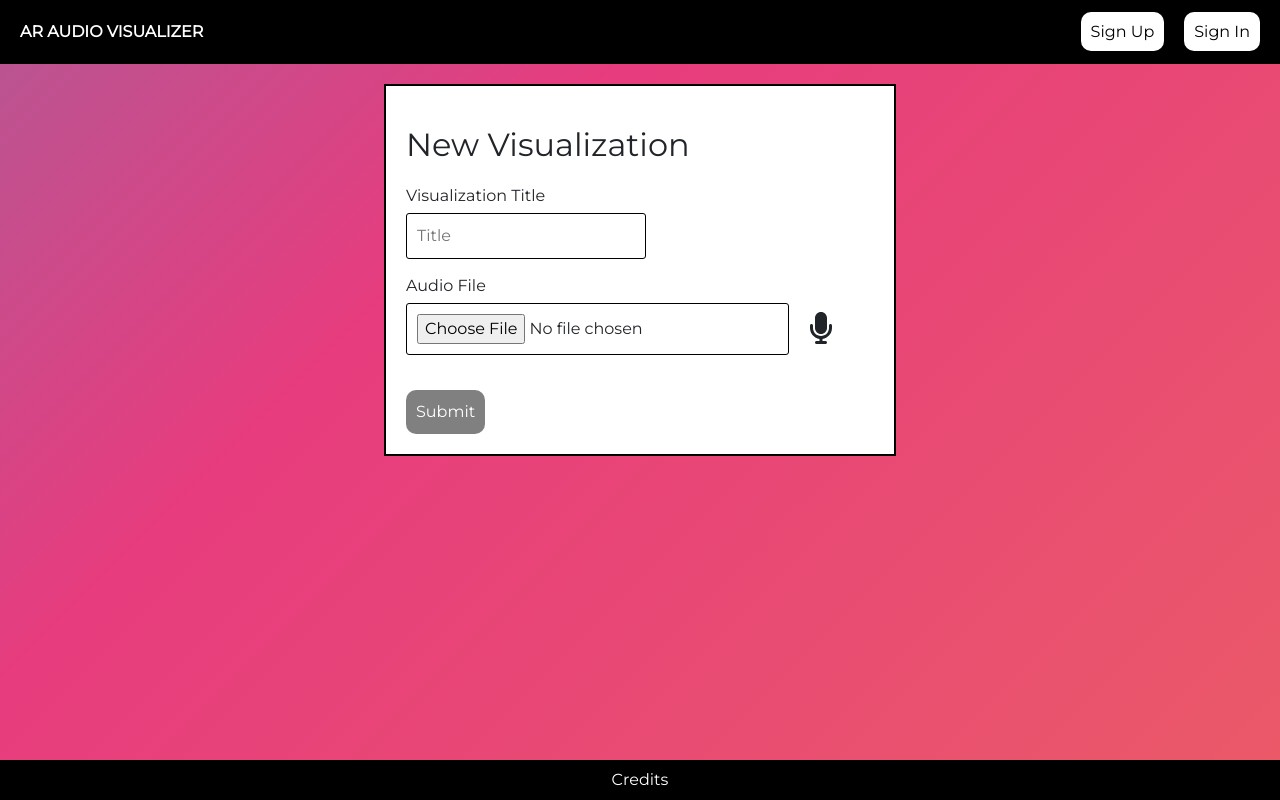
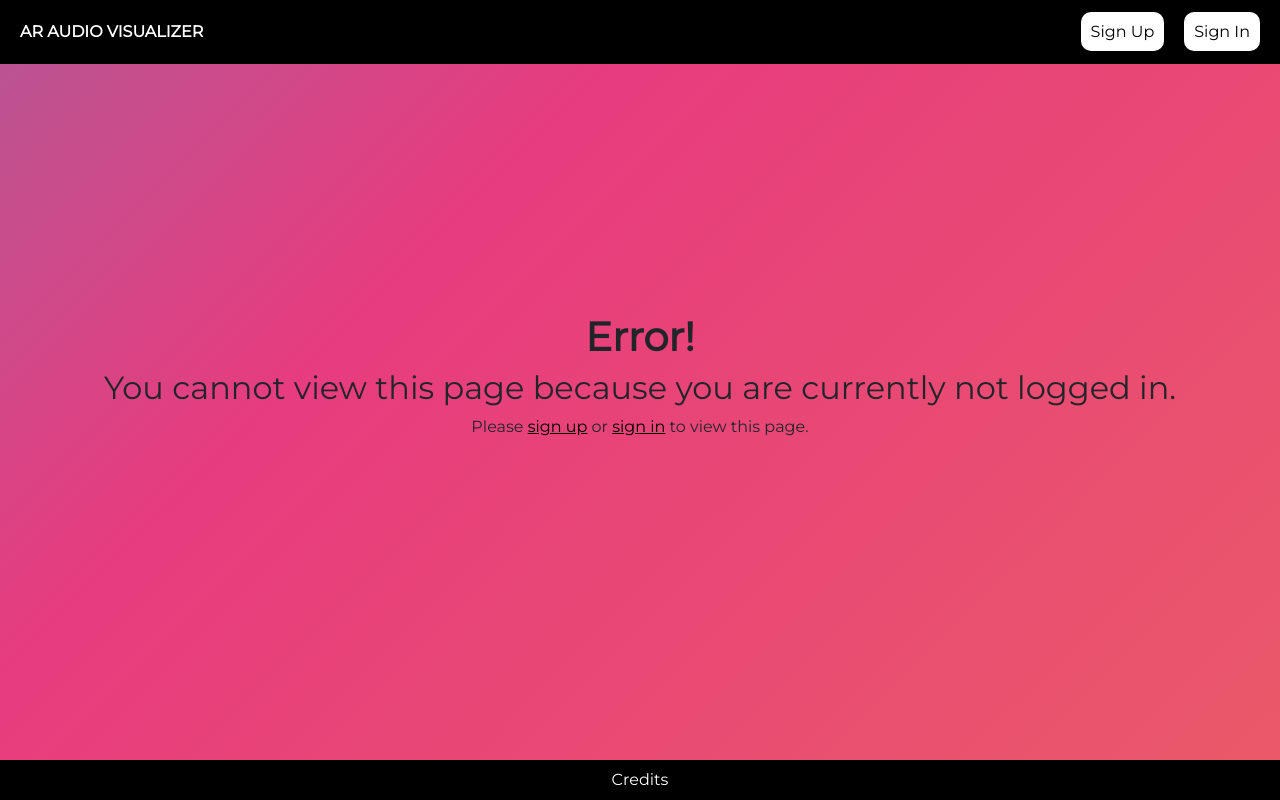
Before and after one commit to amiaxys/ar-audio-visualizer, an Angular app in the folder frontend/: page /new-visualization in a window 1280 px wide. Built offline with nearby package versions, Linux system fonts and the light colour scheme; no server answers.

Commit message:
added error msg to new visualization form

```diff
--- a/frontend/src/app/pages/new-visualization/new-visualization.component.html
+++ b/frontend/src/app/pages/new-visualization/new-visualization.component.html
@@ -1,9 +1,13 @@
 <app-header></app-header>
+<div class="error-component" *ngIf="!isAuth">
+  <app-not-authenticated></app-not-authenticated>
+</div>
 <form
   class="styled-form"
   id="new-visualization-form"
   (submit)="onSubmit()"
   [formGroup]="newVisForm"
+  *ngIf="isAuth"
 >
   <h2 class="form-title">New Visualization</h2>
   <div class="input-wrapper">
--- a/frontend/src/app/pages/new-visualization/new-visualization.component.ts
+++ b/frontend/src/app/pages/new-visualization/new-visualization.component.ts
@@ -16,6 +16,8 @@ declare var MediaRecorder: any;
 
 export class NewVisualizationComponent implements OnInit {
   newVisForm: FormGroup;
+
+  isAuth!: boolean;
 
   mediaRecorder!: MediaRecorder;
   isRecording : boolean = false;
@@ -40,6 +42,10 @@ export class NewVisualizationComponent implements OnInit {
   }
 
   ngOnInit(): void {
+    this.api.me().subscribe((res) => {
+      this.isAuth = res ? true : false;
+    });
+
     navigator.mediaDevices.getUserMedia({ audio: true }).then(stream => {
 
       this.mediaRecorder = new MediaRecorder(stream);
```
